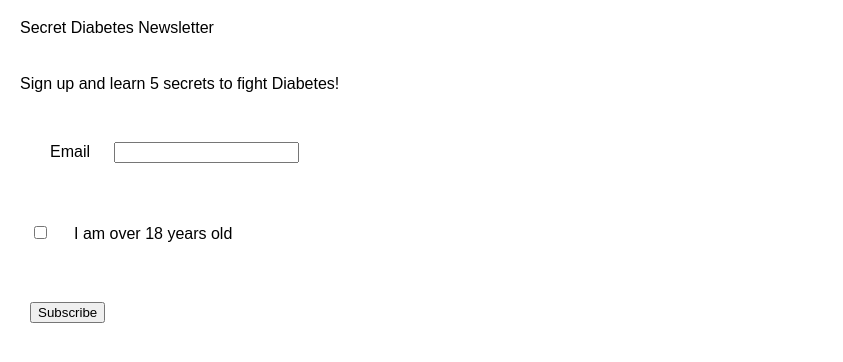
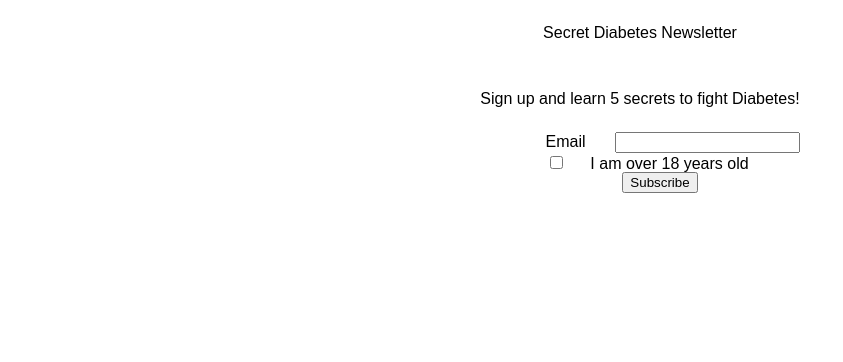
Before and after one commit to itmd-362-yeli/lab3, a plain HTML site: page index.html in a window 1280 px wide. Shown: the whole page, without its empty margins (0-843 px from the left). Drawn offline with nearby package versions, Linux system fonts and the light colour scheme; files whose address does not match are found by name.

Commit message:
Add padding to html elements

```diff
--- a/assets/screen.css
+++ b/assets/screen.css
@@ -20,19 +20,25 @@ menu, nav, output, ruby, section, summary,
 time, mark, audio, video {
 	font-family: 'Raleway', sans-serif;
 	margin: 0;
-	padding:0;
+	padding:;
 	border: 0;
 	font-size: 100%;
 	font: inherit;
-	vertical-align: baseline;
-	align-content: center;
+	vertical-align:baseline;
+	text-align: center;
+
+
 }
 h1, p, label{
 	font-family: sans-serif;
-	padding: 20px;
+	padding:25px;
+
+}
+#age{
+	padding-left: 20px;
 }
 li {
-	padding:30px;
+	padding:0px;
 }
 /* HTML5 display-role reset for older browsers */
 article, aside, details, figcaption, figure,
```
